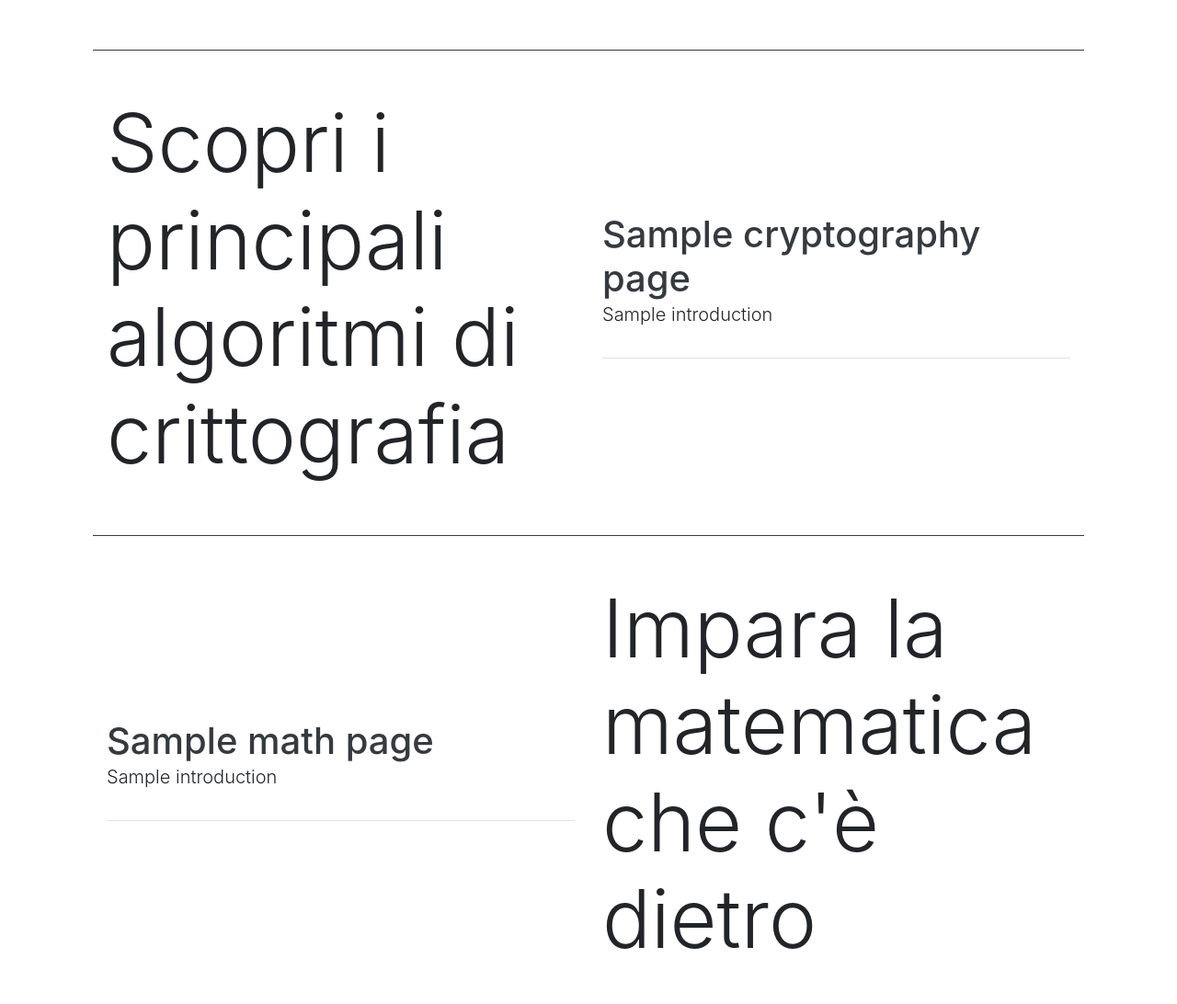
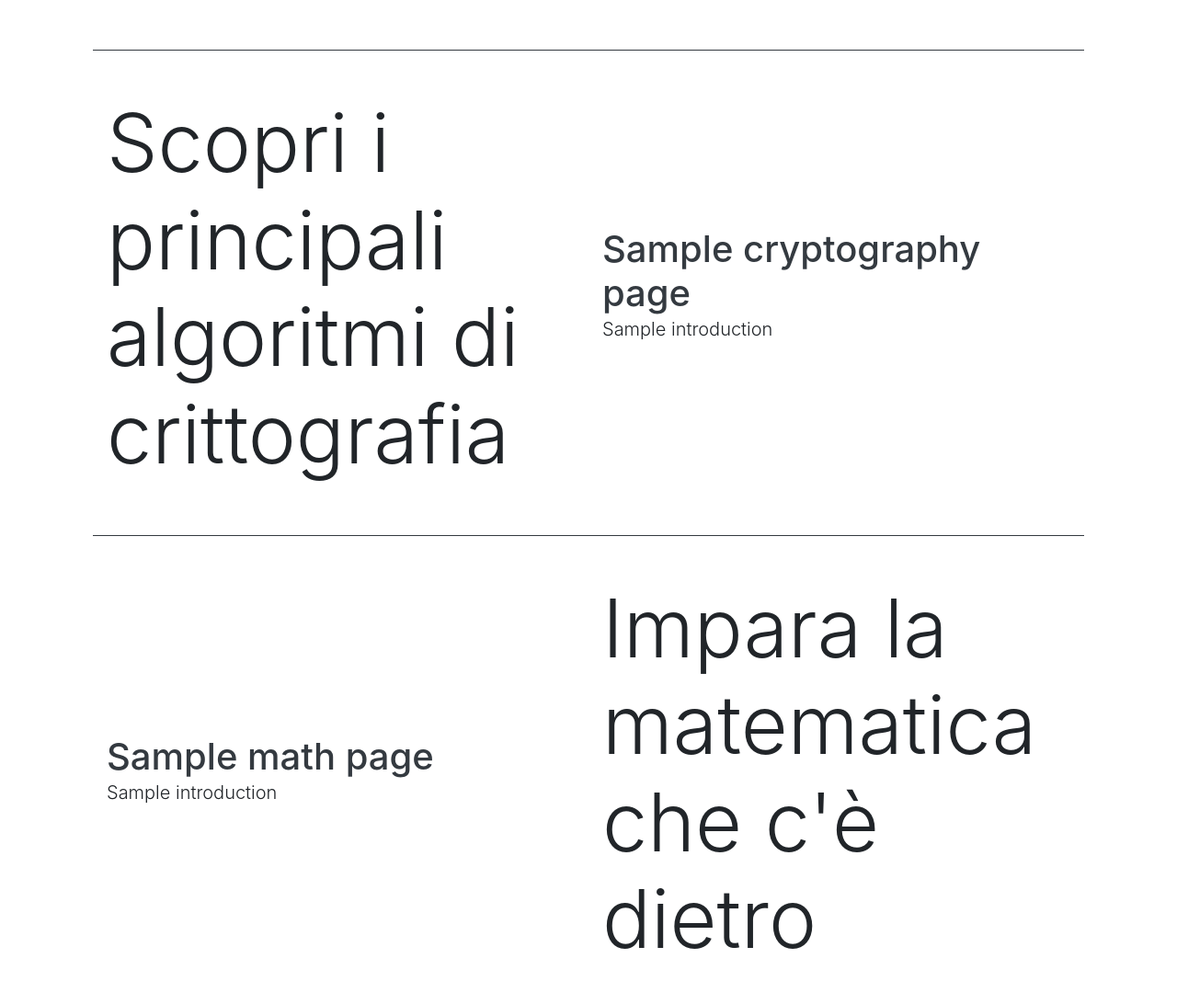
Before and after one commit to filipposonnati/final_project, a Symfony app: template templates/main/main.html.twig in a window 1280 px wide. Shown: the part 282-1374 px from the top of the page at 92% size. Run offline with Twig, Linux system fonts and the light colour scheme; the template is opened without the code that fills it: most values are stand-ins (such as "Sample title", 1, 10 or a date in 2020); some libraries are stand-ins or nearby versions.

Commit message:
modifiche front-end

```diff
--- a/templates/main/main.html.twig
+++ b/templates/main/main.html.twig
@@ -16,7 +16,11 @@
 			</div>
 			<div class="col-lg-6">
 				{% for page in cryptography_pages %}
-					<div class="d-flex flex-column border-bottom mb-3 pb-3">
+					{% if page.id == cryptography_pages|last.id %}
+						<div class="d-flex flex-column pb-3 pt-3">
+						{% else %}
+							<div class="d-flex flex-column border-bottom pb-3 pt-3">
+							{% endif %}
 							<div>
 								<a class="text-dark h1" href="{{ path('wiki_page', {'id': page.id}) }}">{{ page.title }}</a>
 							</div>
@@ -30,7 +34,11 @@
 			<div class="row align-items-center mx-lg-3 mx-md-2 mx-sm-1 mt-5 pt-5 border-top border-dark">
 				<div class="col-lg-6">
 					{% for page in math_pages %}
-					<div class="d-flex flex-column border-bottom mb-3 pb-3">
+						{% if page.id == math_pages|last.id %}
+							<div class="d-flex flex-column pb-3 pt-3">
+							{% else %}
+								<div class="d-flex flex-column border-bottom pb-3 pt-3">
+								{% endif %}
 								<div>
 									<a class="text-dark h1" href="{{ path('wiki_page', {'id': page.id}) }}">{{ page.title }}</a>
 								</div>
```
Lines whose indentation alone changed are shown as unchanged.
